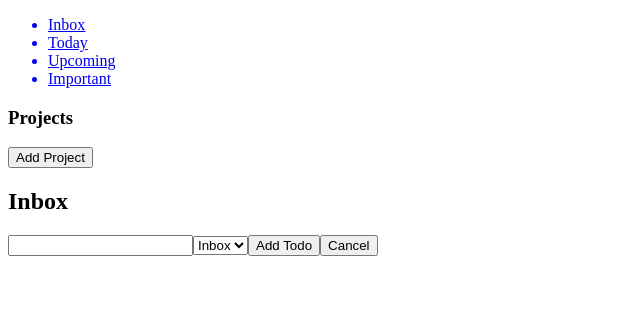
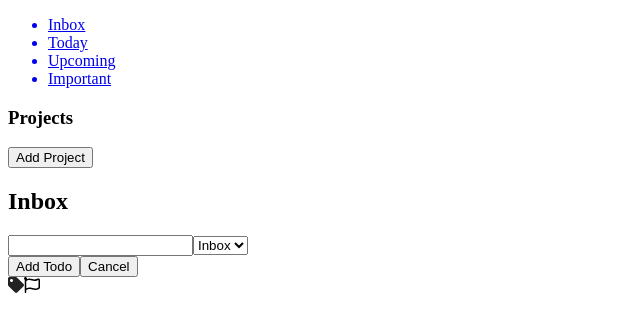
Before and after one commit to victavila/react-to-do-list, a React (Create React App) app: page / in a window 1280 px wide. Both pictures are taken after a click on the button "Add todo". Shown: the top 332 px of the page, without its empty margins (0-640 px from the left). Built offline with nearby package versions, Linux system fonts and the light colour scheme.

Commit message:
Added priority and important features

```diff
--- a/src/components/Todos/components/AddTodo/AddTodo.tsx
+++ b/src/components/Todos/components/AddTodo/AddTodo.tsx
@@ -1,6 +1,8 @@
 import { useState, ChangeEvent, FormEvent } from "react";
 import { useAppDispatch, useAppSelector } from "../../../../app/hooks";
 import { addTodo } from "../../todoSlice";
+import { FaTag, FaRegFlag, FaFlag } from "react-icons/fa";
+import { Priority } from "../../../../types/types";
 
 interface ButtonProperties {
   handleClick: () => void;
@@ -12,6 +14,8 @@ const AddTodo = ({ handleClick }: ButtonProperties) => {
   const inboxProject = {name: "Inbox", id: "inbox"};
   const [text, setText] = useState("");
   const [projectId, setProjectId] = useState("inbox");
+  const [isImportant, setIsImportant] = useState(false);
+  const [priority, setPriority] = useState<Priority>(Priority.NONE);
 
   projects.push(inboxProject);
 
@@ -24,7 +28,7 @@ const AddTodo = ({ handleClick }: ButtonProperties) => {
     if (!text.trim()) {
       return;
     };
-    dispatch(addTodo({text, projectId}));
+    dispatch(addTodo({text, projectId, isImportant, priority}));
     setText("");
     handleClick();
   }
@@ -38,6 +42,18 @@ const AddTodo = ({ handleClick }: ButtonProperties) => {
     setProjectId(e.target.value);
   }
 
+  const handleImportanceChange = () => {
+    setIsImportant(!isImportant);
+  }
+
+  const togglePriority = () => {
+    if (priority === Priority.LOW) {
+      setPriority(Priority.NONE);
+    } else {
+      setPriority(priority + 1);
+    }
+  }
+
   return (
     <form className="todo-form" onSubmit={handleSubmit}>
       <input value={text} onChange={handleChange} />
@@ -46,8 +62,25 @@ const AddTodo = ({ handleClick }: ButtonProperties) => {
           <option value={project.id} key={project.id}>{project.name}</option>
         ))}
       </select>
-      <button type="submit">Add Todo</button>
-      <button onClick={handleCancel}>Cancel</button>
+      <div className="form-buttons">
+        <button type="submit">Add Todo</button>
+        <button onClick={handleCancel}>Cancel</button>
+      </div>
+      <div className="form-icons">
+        <FaTag
+        onClick={handleImportanceChange}
+        style={{color: isImportant ? "red" : "#222"}}
+        />
+        {priority === Priority.NONE ?
+        <FaRegFlag onClick={togglePriority} /> :
+        <FaFlag
+        onClick={togglePriority}
+        style={{color: priority === Priority.HIGH ? "red"
+        : priority === Priority.MEDIUM ? "orange"
+        : "green"}}
+        />
+        }
+      </div>
     </form>
   )
 }
--- a/src/components/Todos/components/EditTodo/EditTodo.tsx
+++ b/src/components/Todos/components/EditTodo/EditTodo.tsx
@@ -1,6 +1,8 @@
 import { useState, ChangeEvent, FormEvent } from "react";
 import { useAppDispatch, useAppSelector } from "../../../../app/hooks";
 import { updateTodo } from "../../todoSlice";
+import { FaTag, FaRegFlag, FaFlag } from "react-icons/fa";
+import { Priority } from "../../../../types/types";
 
 interface EditTodoProps {
   toggleVisibility: () => void,
@@ -13,6 +15,8 @@ const EditTodo = ({toggleVisibility, id}: EditTodoProps) => {
   const projects = [...useAppSelector(state => state.projects)]
   const [newText, setNewText] = useState(todo.text);
   const [newProjectId, setNewProjectId] = useState(todo.projectId);
+  const [isImportant, setIsImportant] = useState(todo.isImportant);
+  const [priority, setPriority] = useState(todo.priority);
 
   projects.push({name: "Inbox", id: "inbox"});
 
@@ -26,7 +30,7 @@ const EditTodo = ({toggleVisibility, id}: EditTodoProps) => {
       return;
     };
     toggleVisibility();
-    const newTodo = {...todo, text: newText, projectId: newProjectId};
+    const newTodo = {...todo, text: newText, projectId: newProjectId, isImportant, priority};
     dispatch(updateTodo(newTodo));
   };
 
@@ -38,6 +42,18 @@ const EditTodo = ({toggleVisibility, id}: EditTodoProps) => {
     setNewProjectId(e.target.value);
   }
 
+  const handleImportanceChange = () => {
+    setIsImportant(!isImportant);
+  }
+
+  const togglePriority = () => {
+    if (priority === Priority.LOW) {
+      setPriority(Priority.NONE);
+    } else {
+      setPriority(priority + 1);
+    }
+  }
+
   return (
     <form onSubmit={handleSubmit}>
       <input value={newText} onChange={handleChange}></input>
@@ -46,8 +62,25 @@ const EditTodo = ({toggleVisibility, id}: EditTodoProps) => {
           <option value={project.id} key={project.id}>{project.name}</option>
         ))}
       </select>
-      <button type="submit">Save</button>
-      <button onClick={handleCancel}>Cancel</button>
+      <div className="form-buttons">
+        <button type="submit">Save</button>
+        <button onClick={handleCancel}>Cancel</button>
+      </div>
+      <div className="form-icons">
+        <FaTag
+        onClick={handleImportanceChange}
+        style={{color: isImportant ? "red" : "#222"}}
+        />
+        {priority === Priority.NONE ?
+        <FaRegFlag onClick={togglePriority} /> :
+        <FaFlag
+        onClick={togglePriority}
+        style={{color: priority === Priority.HIGH ? "red"
+        : priority === Priority.MEDIUM ? "orange"
+        : "green"}}
+        />
+        }
+      </div>
     </form>
   )
 }
--- a/src/components/Todos/todoSlice.ts
+++ b/src/components/Todos/todoSlice.ts
@@ -1,5 +1,5 @@
 import { createSlice, PayloadAction } from '@reduxjs/toolkit';
-import { TodoProps } from '../../types/types';
+import { Priority, TodoProps } from '../../types/types';
 import {v4 as  uuid } from 'uuid';
 
 const initialState: TodoProps[] = [];
@@ -7,6 +7,8 @@ const initialState: TodoProps[] = [];
 interface NewTodoProps {
   text: string,
   projectId: string,
+  isImportant: boolean,
+  priority: Priority,
 }
 
 const todoSlice = createSlice({
@@ -19,6 +21,8 @@ const todoSlice = createSlice({
         text: action.payload.text,
         completed: false,
         projectId: action.payload.projectId,
+        isImportant: action.payload.isImportant,
+        priority: action.payload.priority
       };
       state.push(newTodo);
     },
@@ -38,6 +42,8 @@ const todoSlice = createSlice({
       if (todo) {
         todo.text = action.payload.text;
         todo.projectId = action.payload.projectId;
+        todo.isImportant = action.payload.isImportant;
+        todo.priority = action.payload.priority;
       }
     }
   }
--- a/src/types/types.ts
+++ b/src/types/types.ts
@@ -13,9 +13,18 @@ export interface TodoProps {
   text: string,
   completed: boolean,
   projectId: string,
+  isImportant: boolean,
+  priority: Priority,
 };
 
 export interface ProjectProps {
   id: string,
   name: string,
 };
+
+export const enum Priority {
+  NONE,
+  HIGH,
+  MEDIUM,
+  LOW,
+}
```
